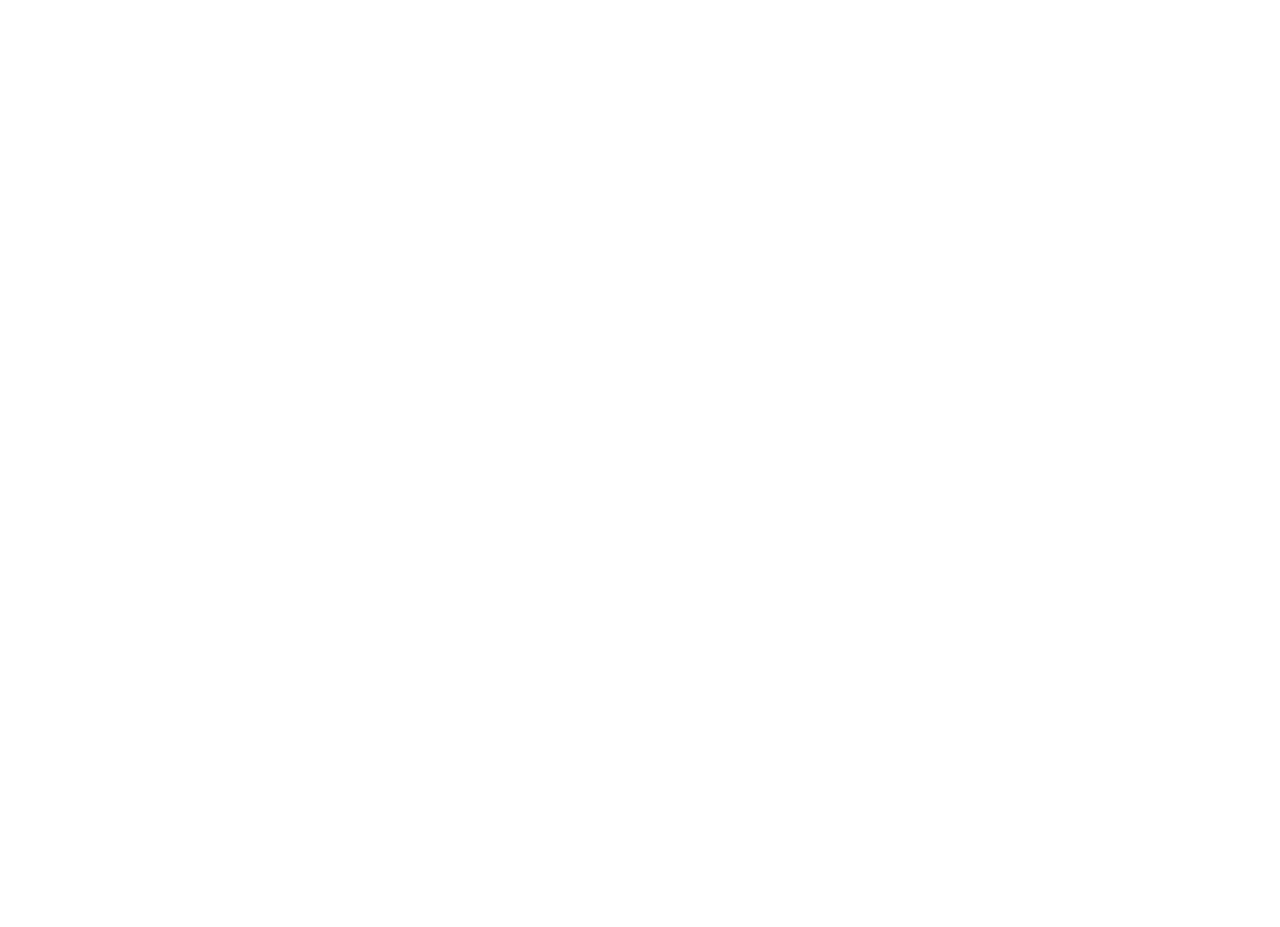
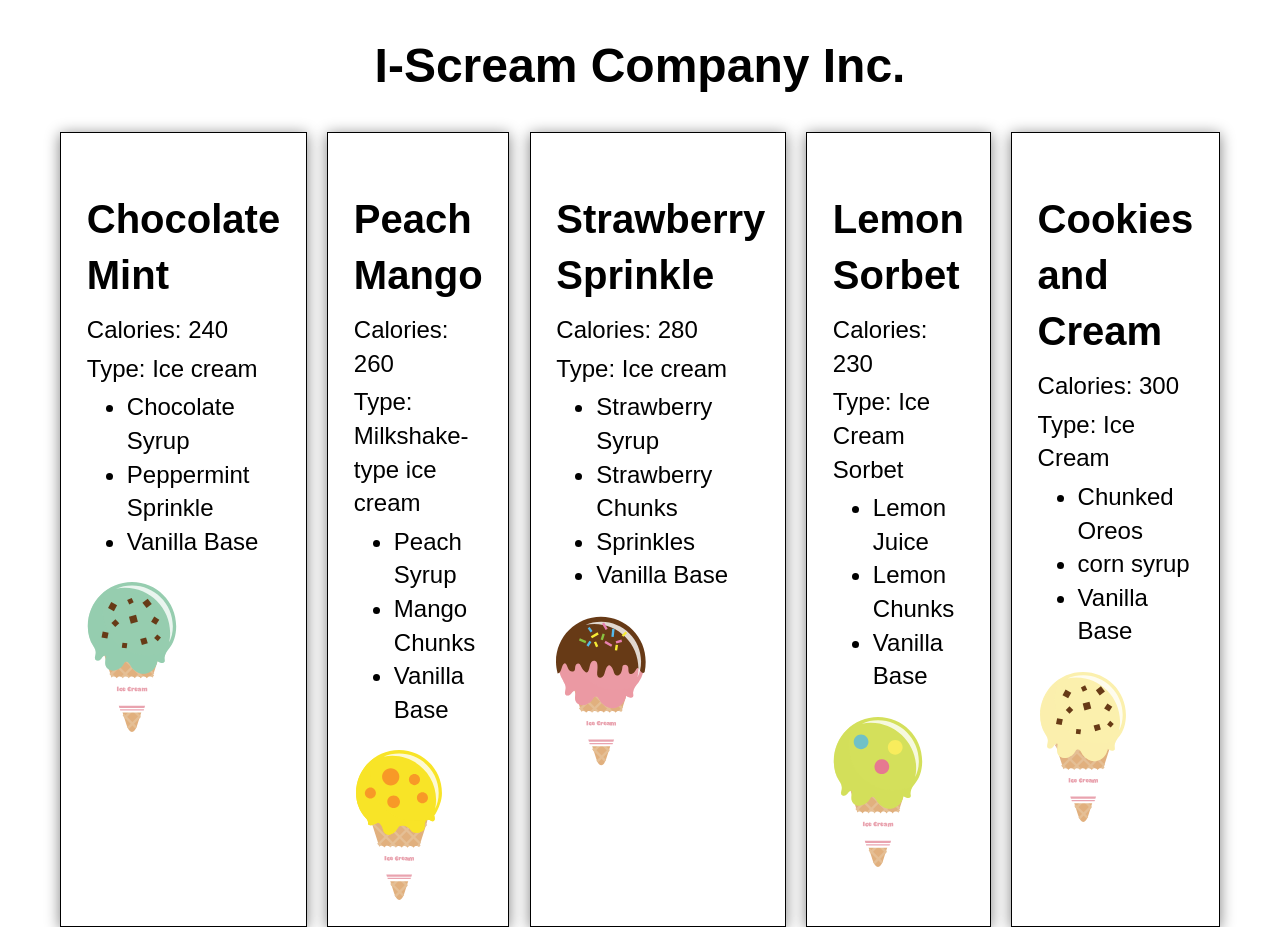
Before and after one commit to Sarah-code13/lesson-10, a plain HTML site: page index.html in a window 1280 px wide. Shown: the top 927 px of the page. Before the commit the page ends 800 px from the top, so only its background shows below. Drawn offline with Linux system fonts and the light colour scheme.

Commit message:
added flavors

```diff
--- a/js/i-scream.json
+++ b/js/i-scream.json
@@ -1,30 +1,48 @@
-{
-  "companyName" : "I-Scream Inc.",
-  "headOffice" : "North Pole",
-  "established" : 2025,
-  "active" : true,
-  "topFlavors" : [
     {
-      "name" : "Chocolate Mint",
-      "calories" : 240,
-      "type" : "ice cream",
+        "companyName": "I-Scream Company Inc.",
+        "headOffice": "North Pole",
+        "established": 2025,
+        "active": true,
+        "topFlavors": [{
+            "name": "Chocolate Mint",
+            "calories": 240,
+            "type": "Ice cream",
+            "ingredients": ["Chocolate Syrup", "Peppermint Sprinkle", "Vanilla Base"],
+            "image": "https://sarah-code13.github.io/lesson-10/images/chocolate-mint.svg"
+        }, {
+            "name": "Peach Mango",
+            "calories": 260,
+            "type": "Milkshake-type ice cream",
+            "ingredients": ["Peach Syrup", "Mango Chunks", "Vanilla Base"],
+            "image": "https://sarah-code13.github.io/lesson-10/images/peach-mango.svg"
+        }, {
+            "name": "Strawberry Sprinkle",
+            "calories": 280,
+            "type": "Ice cream",
+            "ingredients": ["Strawberry Syrup", "Strawberry Chunks", "Sprinkles", "Vanilla Base"],
+            "image": "https://sarah-code13.github.io/lesson-10/images/strawberry-sprinkle.svg"
+        },
+    {
+      "name" : "Lemon Sorbet",
+      "calories" : 230,
+      "type" : "Ice Cream Sorbet",
       "ingredients" : [
-        "Chocolate Syrup",
-        "Peppermint Sprinkle",
+        "Lemon Juice",
+        "Lemon Chunks",
         "Vanilla Base"
       ],
-      "image" : "chocolate-mint.svg"
+      "image" : "https://sarah-code13.github.io/lesson-10/images/ice-cream-xtra1.svg"
     },
     {
-      "name" : "Perfect Peach Mango",
-      "calories" : 260,
-      "type" : "Milkshake-type ice cream",
+      "name" : "Cookies and Cream",
+      "calories" : 300,
+      "type" : "Ice Cream",
       "ingredients" : [
-        "Peach Syrup",
-        "Mango Chunks",
+        "Chunked Oreos",
+        "corn syrup",
         "Vanilla Base"
       ],
-      "image" : "peach-mango.svg"
+      "image" : "https://sarah-code13.github.io/lesson-10/images/ice-cream-xtra2.svg"
     }
   ]
 }
--- a/js/json.js
+++ b/js/json.js
@@ -3,60 +3,91 @@ const header = document.querySelector("header");
 const section = document.querySelector("section");
 
 // STEP 3a: Create the asynchronous function populate()
-async function populate() {
+async function populate(){
+    // Introducing JavaScript Object Notation (JSON): https://json.org/
+    // STEP 4a: Create i-scream.json file with companyName, headOffice, established, active, topFlavors(name, calories, type, ingredients, image) */
+    // STEP 4b: Store the URL of a JSON file in a variable */
+    let url = "https://sarah-code13.github.io/lesson-10/js/i-scream.json";
 
-}
-    // Introducing JavaScript Object Notation (JSON): https://json.org/
-    // STEP 4: Store the URL of a JSON file in a variable */
-    let url = ""
     // STEP 5: Use the new URL to create a new request object
     let request = new Request(url);
+    console.log(request);
+
     // STEP 6: Make a network request with the fetch() function, which returns a Response object
+    let response = await fetch(request);
+    console.log(response);
 
     // STEP 7: Capture the returned Response object and covert to a JSON object using json()
+    let responseJson = await response.json();
 
     // STEP 8: Output the iScream JSON object to the console
+    console.log(responseJson);
 
     // STEP 9a: Invoke the populateHeader function here, then build it below
-
+    populateHeader(responseJson);
     // STEP 10a: Invoke the showTopFlavors function here, then build it below
-
+    showTopFlavors(responseJson);
+}
 
 
 // STEP 3b: Call the populate() function
-
+populate();
 
 /* STEP 9b: Build out the populateHeader() function */
-function populateHeader() {
+function populateHeader(jsonBody) {
     // Create the H1 element
-
+    let h1 = document.createElement("h1"); // <h1></h1>
     // Grab the company name from the JSON object and use it for the text node
-
+    h1.textContent = jsonBody.companyName; // <h1>I-Scream Company Inc.</h1>
+    // To do: Add a paragraph tag such that it says "Head Office: North Pole, est. 2025 - Status: Active"
     // Inject the complete H1 element into the DOM, inside the HEADER
-
-};
+    header.appendChild(h1);
+}
 /* STEP 10b: Assemble the showTopFlavors() function */
-function showTopFlavors() {
-    // STEP 10c: Attache the JSON topFlavors object to a variable
-    //let topFlavors = jsonObj.topFlavors;
+function showTopFlavors(jsonBody) {
+    // STEP 10c: Attach the JSON topFlavors object to a variable
+    let topFlavors = jsonBody.topFlavors;
     // STEP 10d: Loop through the topFlavors object
-    for (let i = 0; i < topFlavors.length; i ++) {
-        // STEP 10e: build HTML elements for the content
-
+    for (let i = 0; i < topFlavors.length; i++) {
+        // STEP 10e: build HTML elements for the content: article, h2, image, p1, p2, list
+        let article = document.createElement("article"); // <article></article>
+        let h2 = document.createElement("h2"); // <h2></h2>
+        let p1 = document.createElement("p"); // <p></p>
+        let p2 = document.createElement("p"); // <p></p>
+        let image = document.createElement("img"); // <img>
+        let list = document.createElement("ul"); // <ul></ul>
 
         // STEP 10f: Set the textContent property for each of the above elements (except the UL), based on the JSON content
-
+        h2.textContent = topFlavors[i].name;
+        p1.textContent = "Calories: " + topFlavors[i].calories;
+        p2.textContent = "Type: " + topFlavors[i].type;
+        image.setAttribute("src", topFlavors[i].image);
 
         // STEP 10g: Build a loop for the ingredients array in the JSON
-
-            // add the ingredient to the UL
+        // add the ingredient to the UL
+        let ingredients = topFlavors[i].ingredients;
+        for (let j = 0; j < ingredients.length; j++) {
+            let listItem = document.createElement("li"); // <li></li>
+            listItem.textContent = ingredients[j]; // <li>Chocolate Syrup</li>
+            // <ul>
+            //      <li></li>
+            //      <li></li>
+            //      <li></li>
+            // </ul>
+            list.appendChild(listItem);
+        }
 
         // STEP 10h: Append each of the above HTML elements to the ARTICLE element
+        article.appendChild(h2);
+        article.appendChild(p1);
+        article.appendChild(p2);
+        article.appendChild(list);
+        article.appendChild(image);
 
         // STEP 10i: Append each complete ARTICLE element to the SECTION element
-
-    };
-};
+        section.appendChild(article);
+    }
+}
 // STEP 11: The instructor will edit the JSON file - refresh your page to see the updated content
 
 // STEP 12: Change the URL in STEP 3 to point to the JSON file in the local /js folder in order to prepare for today's lab
```
Also changed, not shown: index.html (line endings or trailing spaces).
